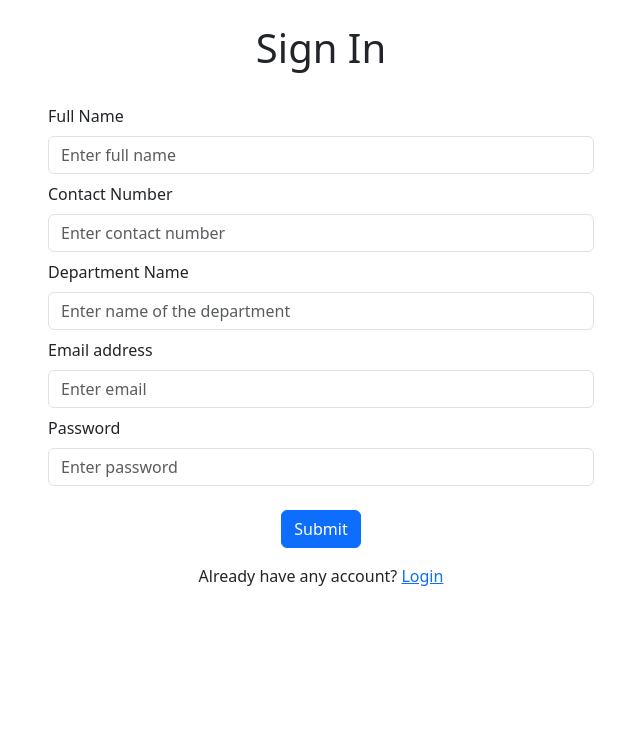
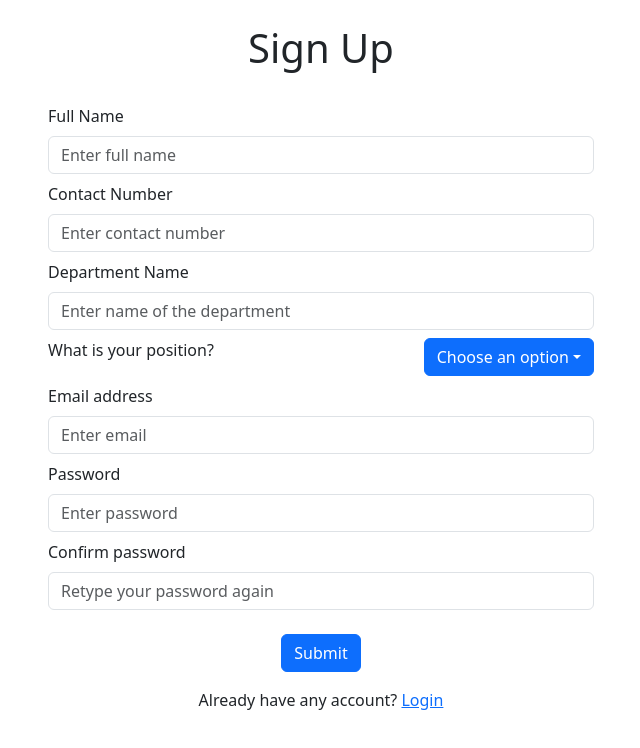
Before and after one commit to MiNHAZ-33/teacher-management-frontend, a React (Create React App) app: page /signup in a window 1280 px wide. Shown: the top 748 px of the page, without its empty margins (319-959 px from the left). Built offline with nearby package versions, Linux system fonts and the light colour scheme.

Commit message:
completed ui for sign up page

```diff
--- a/src/component/SignUpPage.jsx
+++ b/src/component/SignUpPage.jsx
@@ -1,13 +1,14 @@
 import React from 'react';
-import { Row, Col, Form, Button } from 'react-bootstrap';
+import { Row, Col, Form, Button, Dropdown } from 'react-bootstrap';
 import { Link } from 'react-router-dom';
 import FormContainer from './FormContainer';
 
 const SignUpPage = () => {
     return (
         <FormContainer>
-            <h1 className='text-center pt-4 pb-4'>Sign In</h1>
-            <Form>
+            <h1 className='text-center pt-4 pb-4'>Sign Up</h1>
+
+            <Form >
                 <Form.Group>
                     <Form.Label>Full Name</Form.Label>
                     <Form.Control type="text" placeholder="Enter full name" />
@@ -20,6 +21,26 @@ const SignUpPage = () => {
                     <Form.Label>Department Name</Form.Label>
                     <Form.Control type="text" placeholder="Enter name of the department" />
                 </Form.Group>
+                <Row className='mt-2'>
+                    <Col>
+                        <Form.Label>What is your position?</Form.Label>
+                    </Col>
+                    <Col className='d-flex justify-content-end'>
+                        <Dropdown>
+                            <Dropdown.Toggle variant="primary" id="dropdown-basic">
+                                Choose an option
+                            </Dropdown.Toggle>
+                            <Dropdown.Menu>
+                                <Dropdown.Item>Lecturer</Dropdown.Item>
+                                <Dropdown.Item>Assistant Proffessor</Dropdown.Item>
+                                <Dropdown.Item>Assosiate Proffessor</Dropdown.Item>
+                                <Dropdown.Item>Proffessor</Dropdown.Item>
+                                <Dropdown.Item>Chairman</Dropdown.Item>
+                            </Dropdown.Menu>
+                        </Dropdown>
+                    </Col>
+                </Row>
+
                 <Form.Group className='mt-2'>
                     <Form.Label>Email address</Form.Label>
                     <Form.Control type="email" placeholder="Enter email" />
@@ -28,9 +49,13 @@ const SignUpPage = () => {
                     <Form.Label>Password</Form.Label>
                     <Form.Control type="password" placeholder="Enter password" />
                 </Form.Group>
+                <Form.Group className='mt-2'>
+                    <Form.Label>Confirm password</Form.Label>
+                    <Form.Control type="password" placeholder="Retype your password again" />
+                </Form.Group>
 
                 <div className='text-center'>
-                <Button variant="primary" className='mt-4' type="submit">Submit</Button>
+                    <Button variant="primary" className='mt-4' type="submit">Submit</Button>
                 </div>
             </Form>
 
@@ -42,6 +67,7 @@ const SignUpPage = () => {
                     </Link>
                 </Col>
             </Row>
+
         </FormContainer>
     )
 }
```
